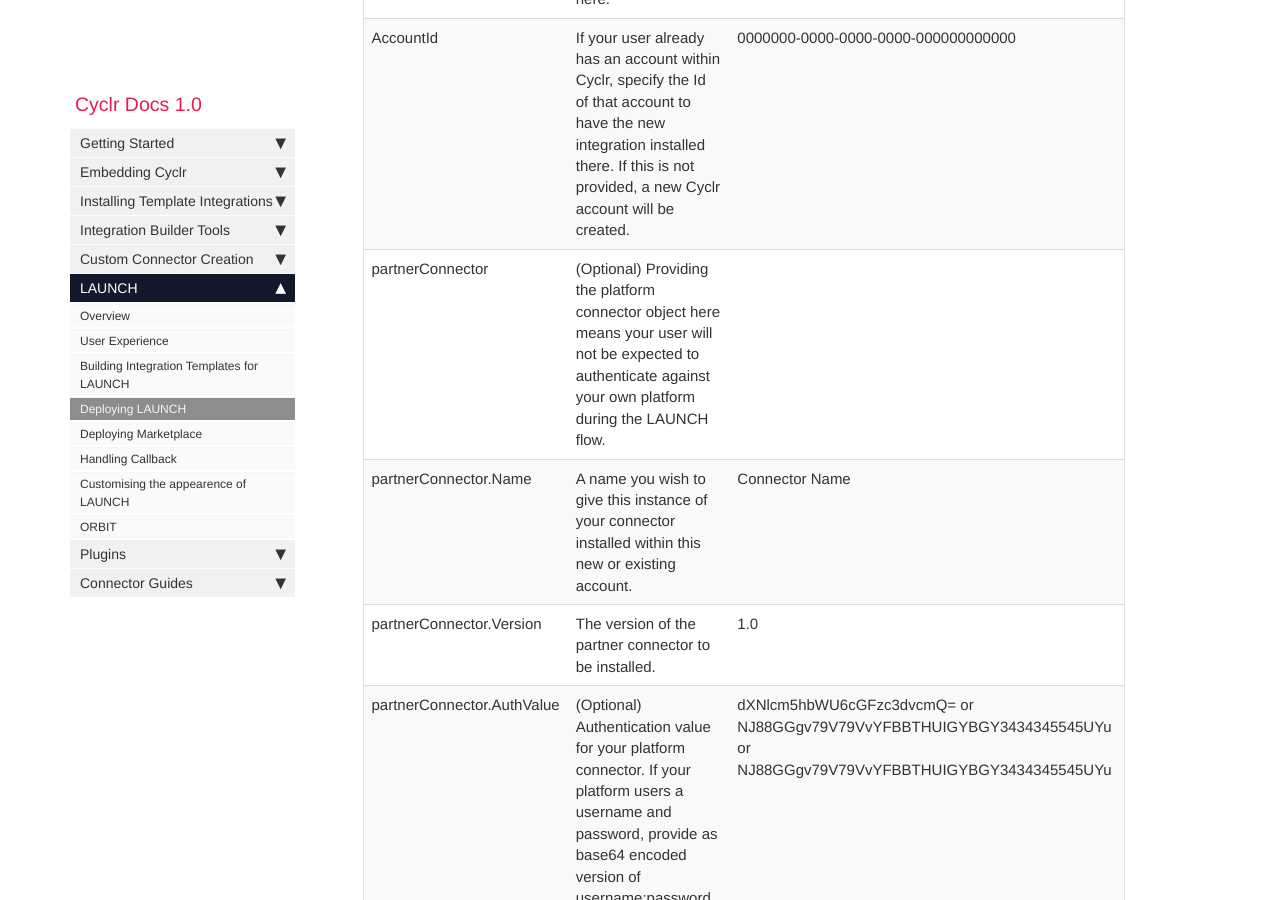
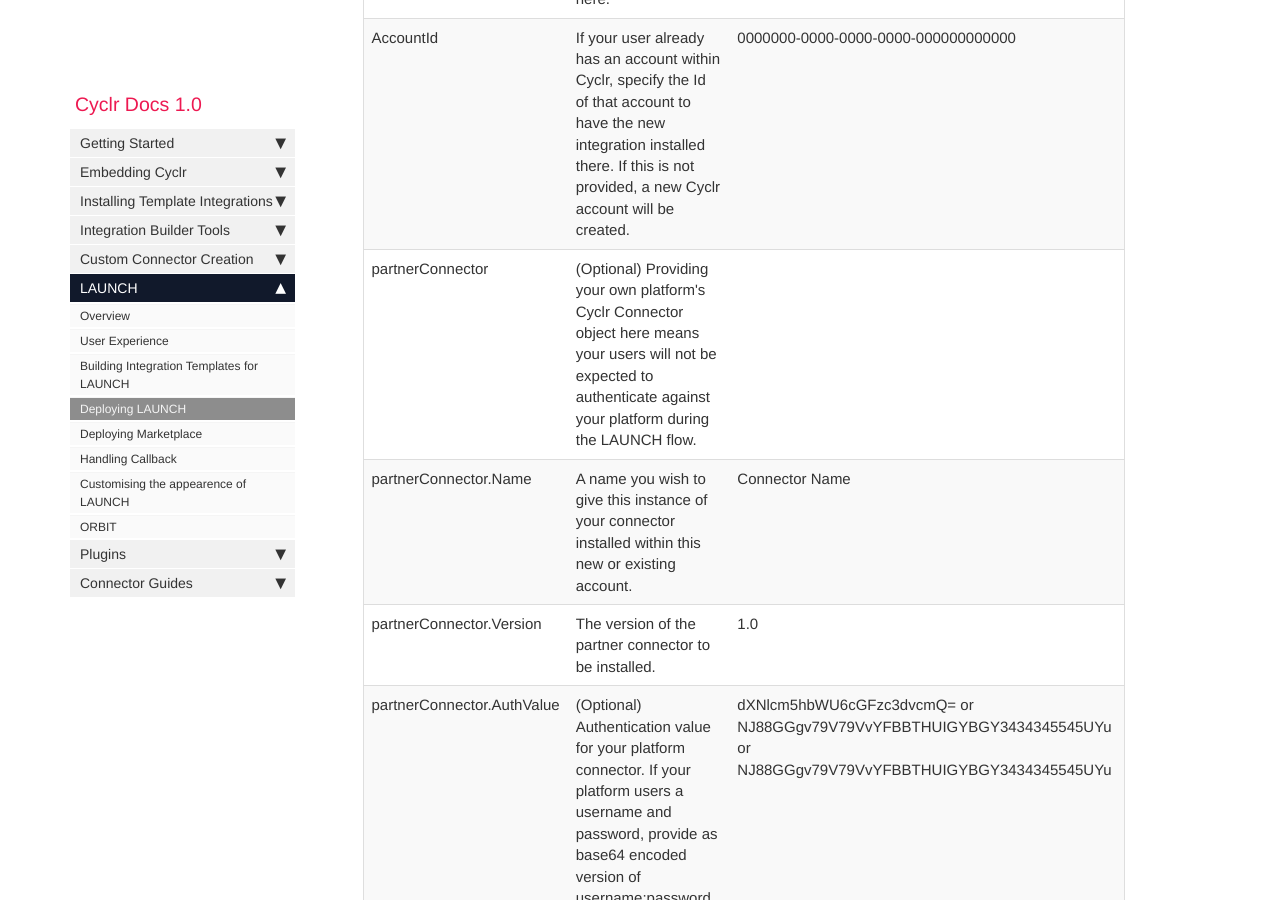
Before and after one commit to sneakysneak/docs, a Jekyll site: the page built from pages/launch/launch-deployment.md, in a window 1280 px wide and 900 px high, scrolled down 1849 px. Built offline with Jekyll 4.4.1, drawn with Linux system fonts in a browser that asks for light colours; nearby versions of some CDN libraries; comment, search, counter and statistics services are not loaded.

Commit message:
Changes to partnerConnector description.

```diff
--- a/pages/launch/launch-deployment.md
+++ b/pages/launch/launch-deployment.md
@@ -64,7 +64,8 @@ You should use a Cyclr Partner OAuth token as the Bearer token in this request.
     </tr>
     <tr>
         <td>partnerConnector</td>
-        <td>(Optional) Providing the platform connector object here means your user will not be expected to authenticate against your own platform during the LAUNCH flow.</td>
+        <td>(Optional) Providing your own platform's Cyclr Connector object here means your users will not be expected to authenticate against your platform during the LAUNCH flow.
+        </td>
         <td></td>
     </tr>
     <tr>
```
